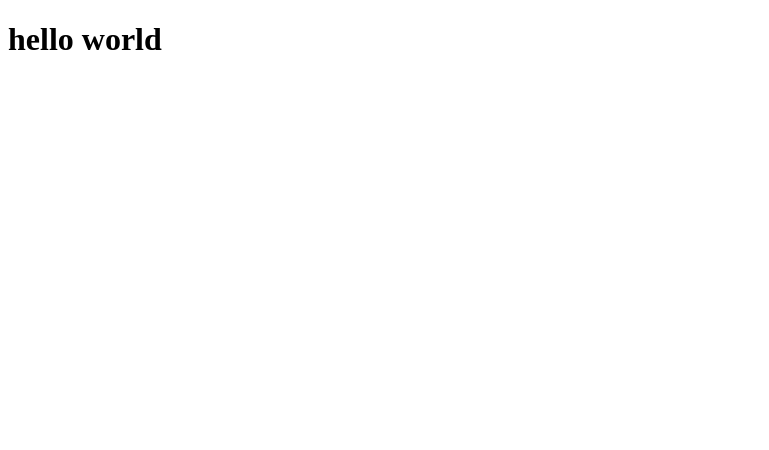
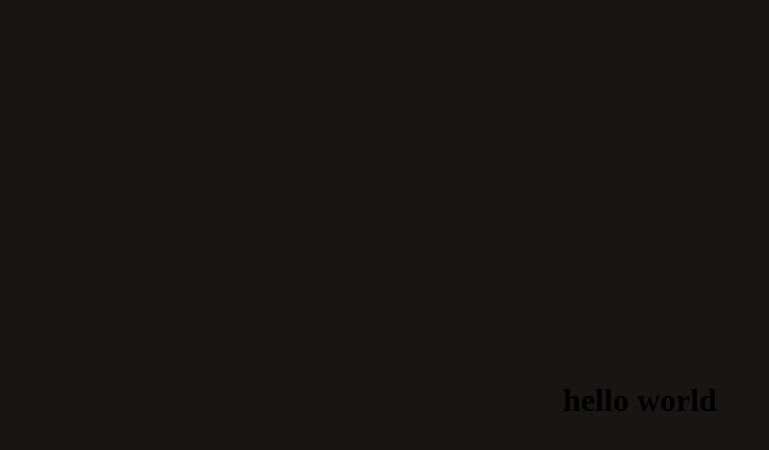
Before and after one commit to DiegoFabbrii/auth-frontend, a React (Vite) app: page / in a window 1280 px wide. Shown: the top 450 px of the page, without its empty margins (0-769 px from the left). Built offline with nearby package versions, Linux system fonts and the light colour scheme.

Commit message:
feat: add global css

```diff
--- a/src/main.tsx
+++ b/src/main.tsx
@@ -1,6 +1,7 @@
 import React from 'react';
 import ReactDOM from 'react-dom/client';
 import { App } from './App';
+import './styles/globalStyles.css';
 
 ReactDOM.createRoot(document.getElementById('root') as HTMLElement).render(
   <React.StrictMode>
--- /dev/null
+++ b/src/styles/globalStyles.css
@@ -0,0 +1,13 @@
+* {
+  margin: 0;
+  padding: 0;
+  box-sizing: border-box;
+}
+
+body {
+  background-color: #191514;
+  min-height: 100vh;
+  display: flex;
+  justify-content: center;
+  align-items: center;
+}
```
